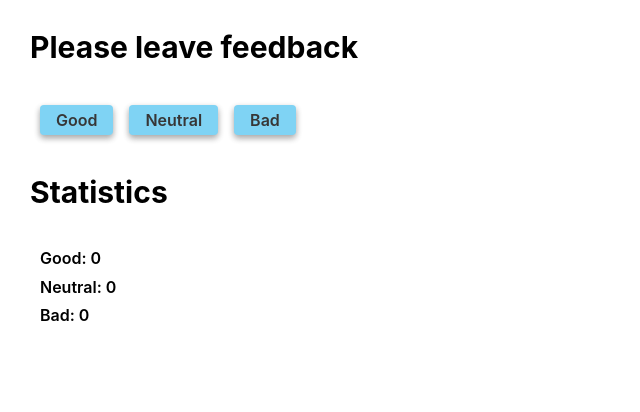
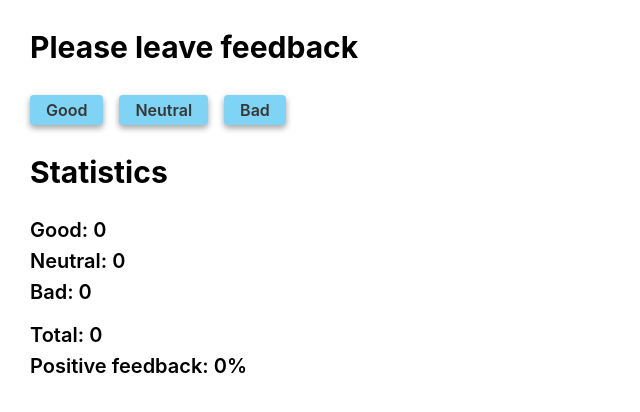
Before and after one commit to Igor-Konyaga/goit-react-hw-02-feedback, a React (Create React App) app: page / in a window 1280 px wide. Shown: the top 412 px of the page, without its empty margins (0-640 px from the left). Built offline with nearby package versions, Linux system fonts and the light colour scheme.

Commit message:
change positive feedback

```diff
--- a/src/components/statistics/Statistics.jsx
+++ b/src/components/statistics/Statistics.jsx
@@ -6,14 +6,29 @@ export class Statistics extends Component {
     good: 0,
     neutral: 0,
     bad: 0,
+    total: 0,
+    positiveFeedback: 0,
   };
 
-  click = e => {
-    console.log(e.currentTarget.id);
-    this.setState({
-      [e.currentTarget.id]: this.state[e.currentTarget.id] + 1,
+  handleClick = e => {
+    const currentId = e.target.id;
+
+    this.setState(prevState => {
+      const calcPersent =
+        (100 / (prevState.good + prevState.neutral + prevState.bad + 1)) *
+        prevState.good;
+		  const resultPercent = Math.trunc(calcPersent);
+      return {
+        positiveFeedback: resultPercent,
+        [currentId]: prevState[currentId] + 1,
+        total: prevState.good + prevState.neutral + prevState.bad + 1,
+      };
     });
   };
+
+  countTotalFeedback = () => {};
+
+  countPositiveFeedbackPercentage = () => {};
 
   render() {
     return (
@@ -24,7 +39,7 @@ export class Statistics extends Component {
             <button
               className={css.statisticsButton}
               id="good"
-              onClick={this.click}
+              onClick={this.handleClick}
             >
               Good
             </button>
@@ -33,7 +48,7 @@ export class Statistics extends Component {
             <button
               className={css.statisticsButton}
               id="neutral"
-              onClick={this.click}
+              onClick={this.handleClick}
             >
               Neutral
             </button>
@@ -42,7 +57,7 @@ export class Statistics extends Component {
             <button
               className={css.statisticsButton}
               id="bad"
-              onClick={this.click}
+              onClick={this.handleClick}
             >
               Bad
             </button>
@@ -60,6 +75,10 @@ export class Statistics extends Component {
             <p>Bad: {this.state.bad}</p>
           </li>
         </ul>
+        <div className={css.totalBody}>
+          <p>Total: {this.state.total}</p>
+          <p>Positive feedback: {this.state.positiveFeedback}%</p>
+        </div>
       </div>
     );
   }
--- a/src/components/statistics/Statistics.module.css
+++ b/src/components/statistics/Statistics.module.css
@@ -3,7 +3,6 @@
 }
 
 .statistics {
-  padding: 10px;
   margin-bottom: 30px;
 
   display: flex;
@@ -30,19 +29,29 @@
 }
 
 .statisticsButton:hover,
-.statisticsButton:focus{
-	transform: scale(1.03);
-	transition-duration: 200ms;
+.statisticsButton:focus {
+  transform: scale(1.03);
+  transition-duration: 200ms;
 }
 
 .feedback {
-  padding: 10px;
-
   display: flex;
   flex-direction: column;
-  gap: 10px;
+  gap: 8px;
 
-  font-weight: 600;
+  margin-bottom: 20px;
+}
+
+.totalBody {
+  display: flex;
+  flex-direction: column;
+  gap: 8px;
+}
+
+.feedback,
+.totalBody{
+	font-size: 20px;
+	font-weight: 600;
 }
 
 .list {
```
